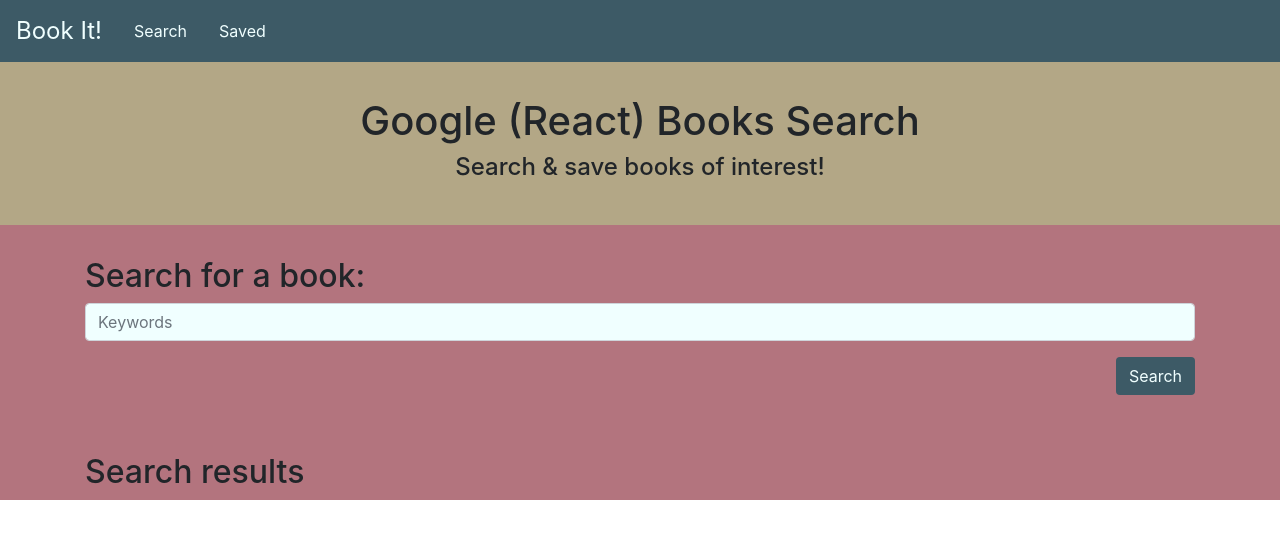
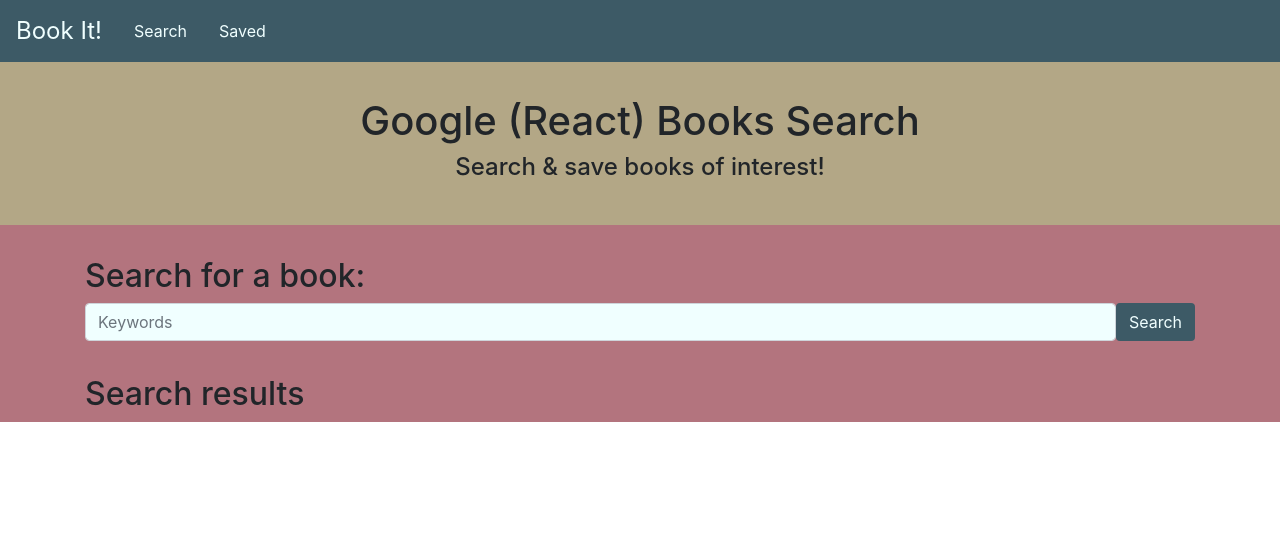
Before and after one commit to MichelleMcConville/21-book-search, a React (Create React App) app in the folder client/: page / in a window 1280 px wide. Shown: the top 538 px of the page. Built offline with nearby package versions, Linux system fonts and the light colour scheme; no server answers.

Commit message:
styling changes & code cleanup

```diff
--- a/client/src/pages/Search.js
+++ b/client/src/pages/Search.js
@@ -1,8 +1,6 @@
 import React, { useState, useEffect } from "react";
-import Container from "react-bootstrap/Container";
-import Row from "react-bootstrap/Row";
-import Col from "react-bootstrap/Col";
-import { SearchBox, FormBtn } from "../components/Form";
+import { Col, Container, Row } from "react-bootstrap";
+import { FormBtn, SearchBox } from "../components/Form";
 import API from "../utils/API";
 import BookCard from "../components/BookCard";
 
@@ -57,13 +55,15 @@
           <Col>
             <form>
               <h2>Search for a book:</h2>
-              <SearchBox onChange={handleInputChange} name="book search box" placeholder="Keywords" style={{backgroundColor: "azure"}}/>
-              <FormBtn onClick={handleFormSubmit}>Search</FormBtn>
+              <div className="input-group">
+                <input onChange={handleInputChange} type="search" name="book search box" className="form-control rounded" placeholder="Keywords" style={{ backgroundColor: "azure", display: "inline", width: "90%" }} />
+                <FormBtn onClick={handleFormSubmit} style={{ display: "inline", float: "right", width: "10%" }}>Search</FormBtn>
+              </div>
             </form>
           </Col>
         </Row>
       </Container>
-      <section className="pt-5">
+      <section className="pt-4">
         <Container>
           <h2>Search results</h2>
           <Row>{books ? books.map((book) => <BookCard key={book.id} data={book.volumeInfo} page="search" handleBookSubmit={handleBookSubmit} />) : null}</Row>
```
